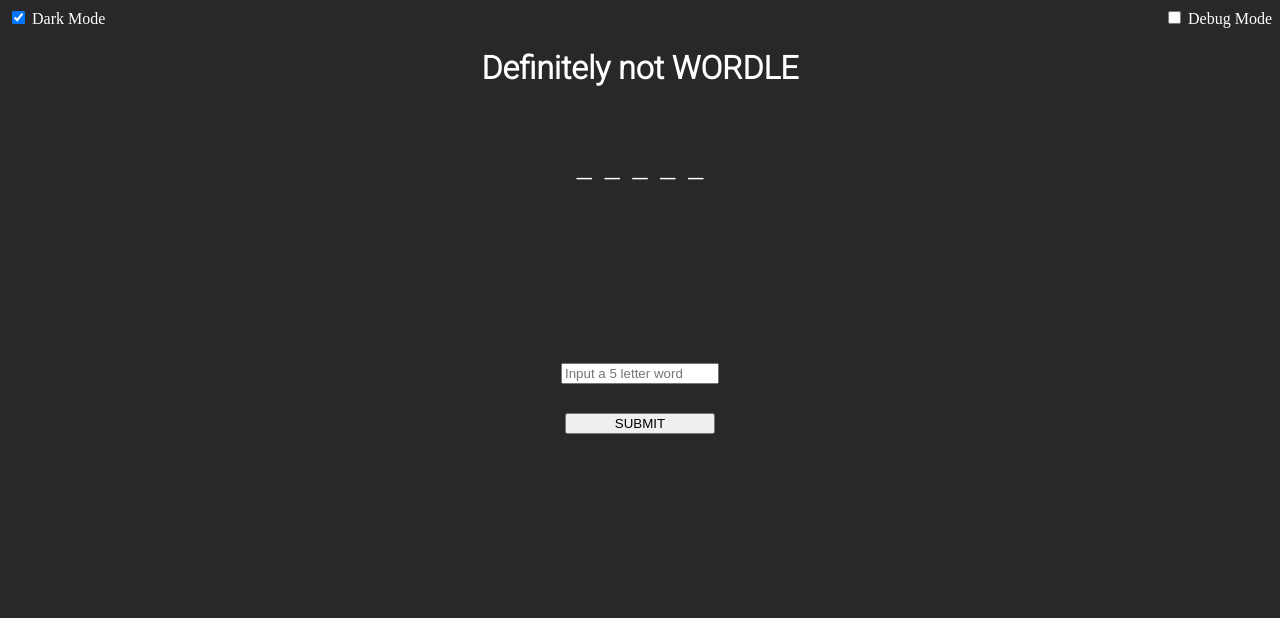
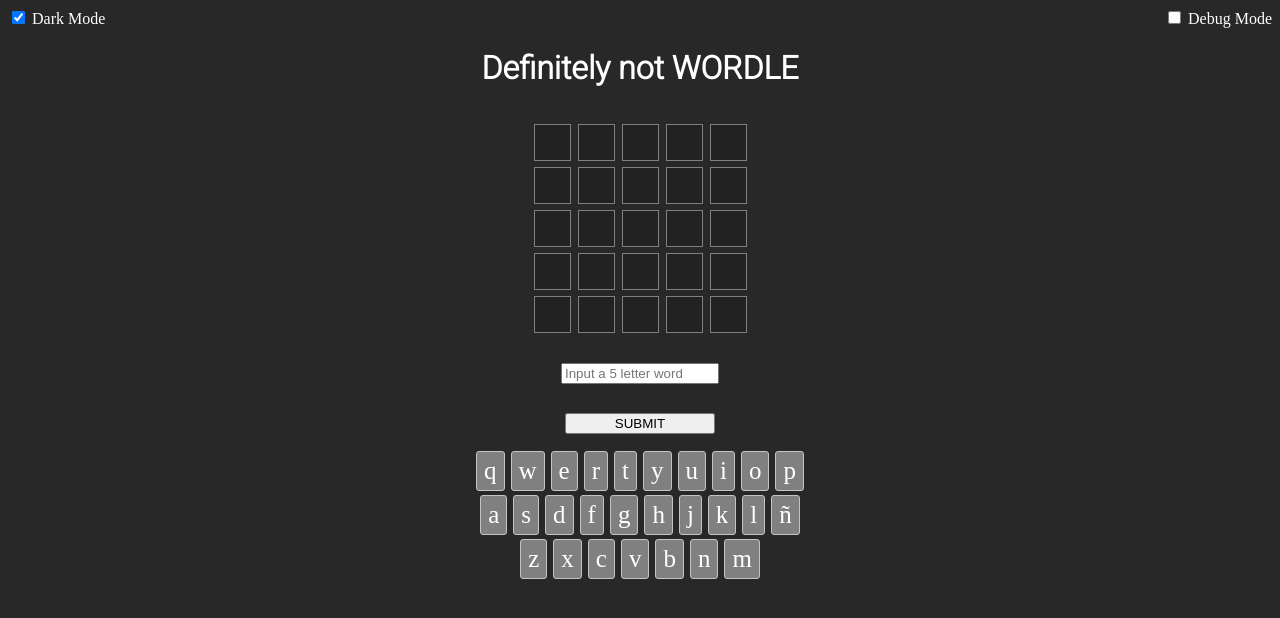
Before and after one commit to SantiagoBaezDuic/Coderhouse-JS, a plain HTML site: page Entrega Final/index.html in a window 1280 px wide. Drawn offline with Linux system fonts and the light colour scheme.

Commit message:
Added a keyboard so the letters that were use but not correct are shown clearly

```diff
--- a/Entrega Final/index.html
+++ b/Entrega Final/index.html
@@ -25,13 +25,14 @@
     </div>
     <h1 id="title" class="title">Definitely not WORDLE</h1>
 
-    <div class="wordle-container">
+    <div class="wordle-big-container">
+        <div class="wordle-small-container">
             <div id="first" class="indivual-letter-container">
-            <div id="11">_</div>
-            <div id="12">_</div>
-            <div id="13">_</div>
-            <div id="14">_</div>
-            <div id="15">_</div>
+                <div id="11"></div>
+                <div id="12"></div>
+                <div id="13"></div>
+                <div id="14"></div>
+                <div id="15"></div>
             </div>
             <div id="second" class="indivual-letter-container">
                 <div id="21"></div>
@@ -62,11 +63,47 @@
                 <div id="55"></div>
             </div>
         </div>
+    </div>
 
     <div class="input-container">
-        <input onkeyup="handleEnter(event)" placeholder="Input a 5 letter word" type="text" name="" id="textInput">
+        <input onkeyup="handleEnter(event)" maxlength="5" placeholder="Input a 5 letter word" type="text" name="" id="textInput">
         <button id="btn" onclick="Wordle()">SUBMIT</button>
     </div>
     <div class="debug-div" id="debugDiv"></div>
+    <div class="keyboard-container">
+        <div class="keyboard-row">
+            <div id="q">q</div>
+            <div id="w">w</div>
+            <div id="e">e</div>
+            <div id="r">r</div>
+            <div id="t">t</div>
+            <div id="y">y</div>
+            <div id="u">u</div>
+            <div id="i">i</div>
+            <div id="o">o</div>
+            <div id="p">p</div>
+        </div>
+        <div class="keyboard-row">
+            <div id="a">a</div>
+            <div id="s">s</div>
+            <div id="d">d</div>
+            <div id="f">f</div>
+            <div id="g">g</div>
+            <div id="h">h</div>
+            <div id="j">j</div>
+            <div id="k">k</div>
+            <div id="l">l</div>
+            <div id="ñ">ñ</div>
+        </div>
+        <div class="keyboard-row">
+            <div id="z">z</div>
+            <div id="x">x</div>
+            <div id="c">c</div>
+            <div id="v">v</div>
+            <div id="b">b</div>
+            <div id="n">n</div>
+            <div id="m">m</div>
+        </div>
+    </div>
 </body>
 </html>
--- a/Entrega Final/index.js
+++ b/Entrega Final/index.js
@@ -3,7 +3,7 @@
 
 const letterContainersCollection = ["11", "12", "13", "14", "15", "21", "22", "23", "24", "25", "31", "32", "33", "34", "35", "41", "42", "43", "44", "45", "51", "52", "53", "54", "55"]
 
-const wordCollection = ["queso", "cubos", "opalo", "cenar", "coder", "jugos"];
+const wordCollection = ["queso", "cubos", "palos", "cenar", "coder", "jugos"];
 
 const notUsedForNow = ["pizza", "apaga", "arder", "bayas", "cazar"];
 
@@ -90,21 +90,19 @@ disarmWord();
 ///////////////////////////////////////////////////////////////////////
 //Chequeo del cumplimiento de las reglas para la palabra ingresada (5 letras, sin espacios)
 
-let checkpoint = false;
-
 const checkWord = () => {
     let input = "";
     input = document.getElementById("textInput").value;
-    if(input === word){
-        alert("Adivinaste la palabra!")
-    } else if(input.length === 5 && input.search(" ") === -1){
-        checkpoint = true;
-    } else if(input === ""){
+    input = input.toLowerCase();
+
+    if(input === ""){
         alert("Ingrese una palabra.")
+    } else if(input.search(" ") !== -1){
+        alert("No ingrese espacios.")
     } else if(input.length !== 5){
-        alert("La palabra debe ser de cinco letras.");
-    } else if(input.search(" ")){
-        alert("No ingrese espacios.");
+        alert("Ingrese una palabra de 5 letras.")
+    } else {
+        return true;
     }
 };
 
@@ -116,21 +114,31 @@ finalCheck = [];
 const compareWord = () => {
     let input = "";
     input = document.getElementById("textInput").value;
+    input = input.toLowerCase();
 
     let foundInWord = [];
 
     let splitArray = input.split(``);
 
+    //Detectar que letras se encuentran en ambas palabras
+
     splitArray.map((char) => {
         if(word.search(char) !== -1){
             foundInWord.push({char: char, pos: input.search(char)})
         } else {
-            foundInWord.push(null);
+            foundInWord.push({char: null, pos: null});
+            if(notInWordCollection.indexOf(char) === -1){
+                notInWordCollection.push(char);
+                console.log(notInWordCollection);
+            }
         }
     })
 
+    //Saber si la posición de la letra es la correcta
+
       foundInWord.map((obj) => {
-        if(obj !== null){
+
+      if(obj.char !== null){
           wordArray.map((correctChar) => {
              if(obj.char === correctChar.char){
                  if(obj.pos === correctChar.pos){
@@ -144,9 +152,11 @@ const compareWord = () => {
           finalCheck.push(null);
       }
       })
-     console.log(wordArray);
-     console.log(foundInWord);
-     console.log(finalCheck);
+
+    //   console.log(wordArray);
+    //   console.log(foundInWord);
+    //   console.log(finalCheck);
+
     }
 
 ///////////////////////////////////////////////////////////////////////
@@ -208,6 +218,12 @@ const paintWordle = (row) => {
         document.getElementById(`${row}5`).innerHTML = "_";
         document.getElementById(`${row}5`).style.color = "grey";
     }
+
+    notInWordCollection.map((obj) => {
+        document.getElementById(`${obj}`).style.backgroundColor = "rgb(34, 34, 34)";
+        document.getElementById(`${obj}`).style.color = "rgb(179, 179, 179)";
+    })
+
     currentTry = row;
 }
 
@@ -240,9 +256,17 @@ const updateWordle = () => {
 // Función integral
 
 const Wordle = () => {
-    checkWord();
+    let input = "";
+    input = document.getElementById("textInput").value;
+    input = input.toLowerCase();
+
+    if(checkWord()){
         compareWord();
         updateWordle();
+        if(input === word){
+            alert("Adivinaste la palabra!");
+        }
         finalCheck = [];
         document.getElementById("textInput").value = "";
     }
+}
--- a/Entrega Final/style.css
+++ b/Entrega Final/style.css
@@ -1,5 +1,9 @@
 body{
     background-color: rgb(41, 40, 40);
+}
+
+.test{
+    border: 2px solid red;
 }
 
 .darkmode-container{
@@ -24,7 +28,7 @@ body{
     font-family: 'Roboto', sans-serif;
 }
 
-.wordle-container{
+.wordle-big-container{
     display: flex;
     width: 100%;
     height: 30vh;
@@ -34,7 +38,15 @@ body{
     font-size: 30px;
 }
 
-.wordle-container div{
+.wordle-small-container{
+    display: flex;
+    flex-direction: column;
+    justify-content: space-evenly;
+    align-items: center;
+    width: 220px;
+}
+
+.wordle-small-container div{
     color: white;
 }
 
@@ -57,11 +69,46 @@ body{
 .indivual-letter-container {
     display: flex;
     flex-direction: row;
-    width: 10%;
-    height: 32px;
-    justify-content: space-between;
+    width: 100%;
+    height: 43px;
+    justify-content: space-around;
+    align-items: center;
+}
+
+.indivual-letter-container div{
+    background-color: rgb(34, 34, 34);
+    border: 1px solid grey;
+    height: 35px;
+    width: 35px;
+    display: flex;
+    justify-content: center;
+    align-items: center;
+    margin: 0px 2px;
 }
 
 .word-info{
     border: 1px solid white;
 }
+
+.keyboard-container{
+    display: flex;
+    flex-direction: column;
+    justify-content: space-around;
+    align-items: center;
+}
+
+.keyboard-row{
+    display: flex;
+    flex-direction: row;
+    justify-content: space-around;
+}
+
+.keyboard-row div{
+    background-color: grey;
+    border: 1px solid rgb(196, 196, 196);
+    font-size: 25px;
+    color: white;
+    border-radius: 3px;
+    padding: 5px 7px;
+    margin: 2px 3px;
+}
```
Lines whose indentation alone changed are shown as unchanged.
